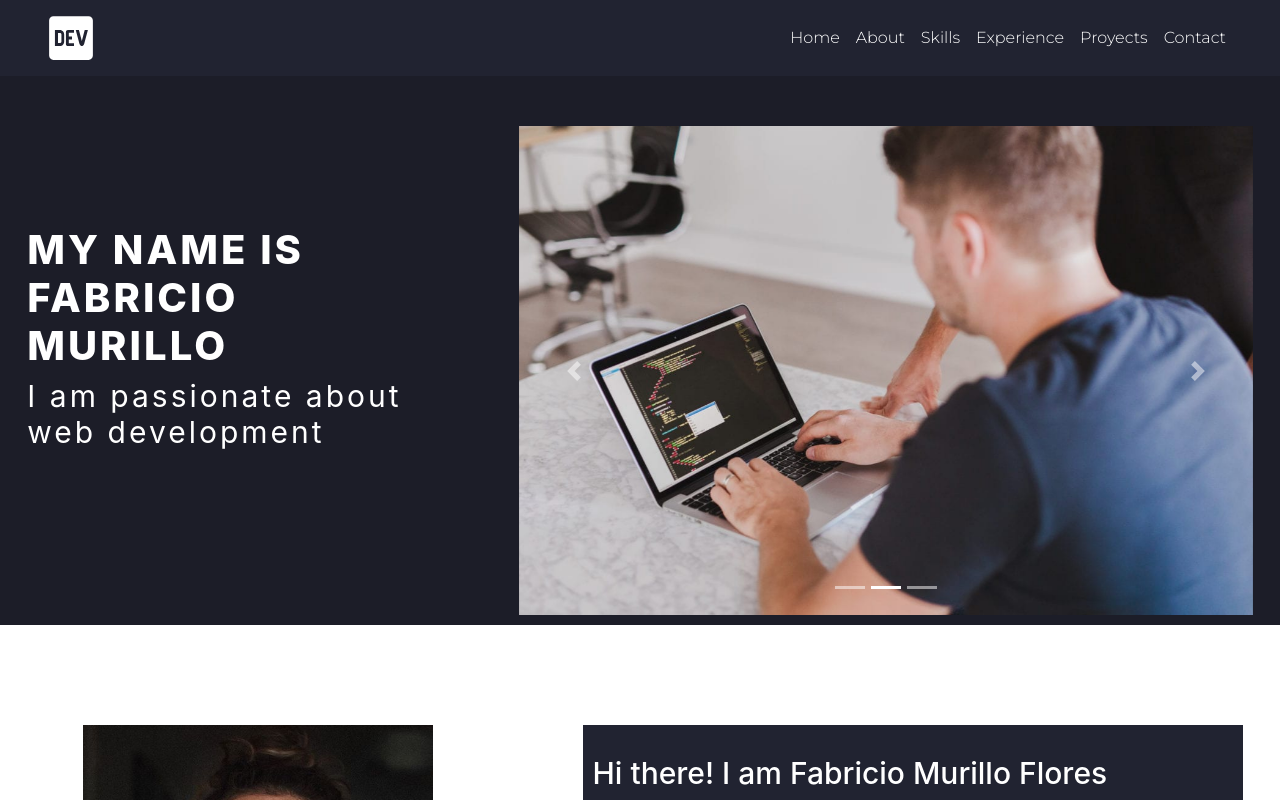
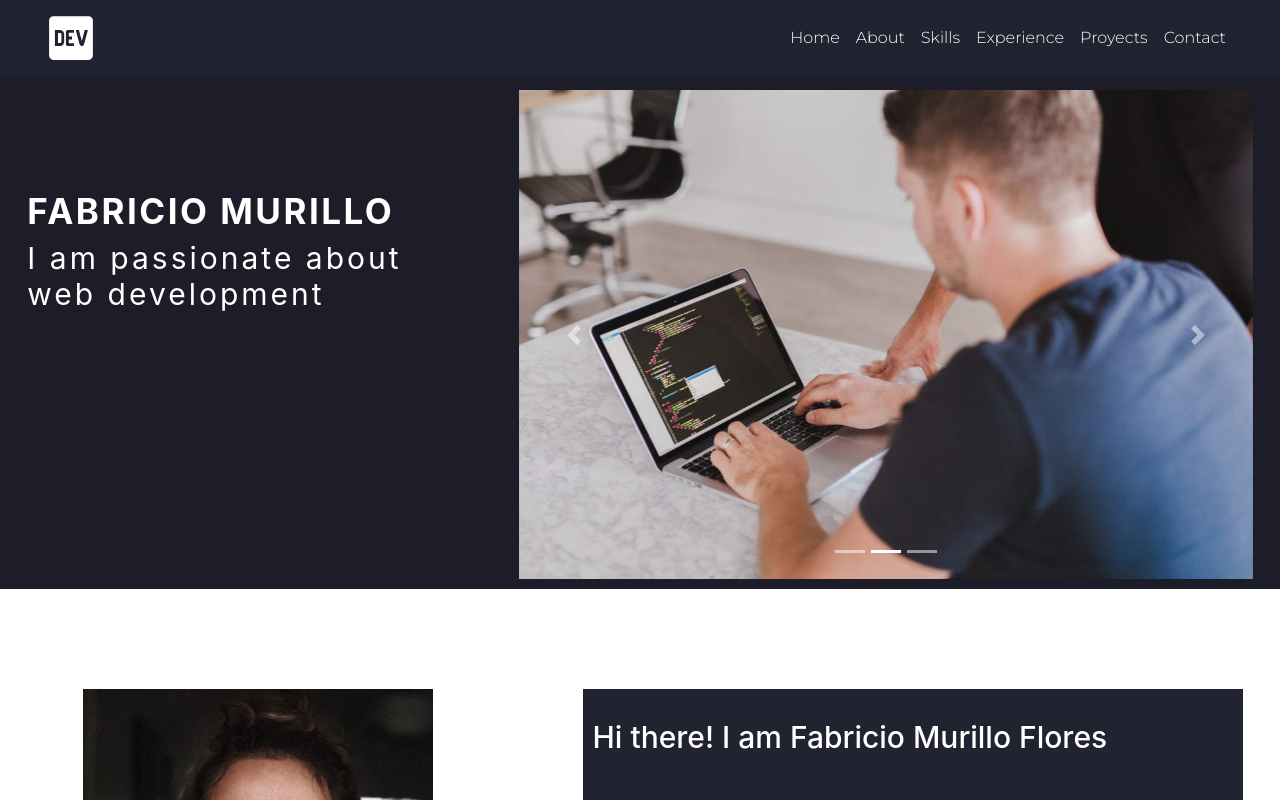
Before and after one commit to FabricioMF72/react-portfolio, a React (Create React App) app: page / in a window 1280 px wide. Shown: the top 800 px of the page. Built offline with nearby package versions, Linux system fonts and the light colour scheme.

Commit message:
add fixed top Navbar and change css home section

```diff
--- a/src/App.css
+++ b/src/App.css
@@ -3,6 +3,7 @@
    width: 100%;
    height: auto;
    background-color: #212331 ;
+   margin-bottom: 40px;
 }
 
 .navbar-logo{
@@ -41,8 +42,9 @@
 .home-title{
   color: #fff;
   text-align:justify;
-  font-weight: 800;
-  letter-spacing: 3px;
+  font-size: 35px;
+  font-weight: 700;
+  letter-spacing: 2.5px;
   margin-top: 100px;
 
 }
--- a/src/components/Header.js
+++ b/src/components/Header.js
@@ -7,7 +7,7 @@ import { FaDev } from "react-icons/fa"
 const Header = () => {
     return (
         <div className= "header">
-            <Navbar collapseOnSelect expand="lg" className="header-navbar">
+            <Navbar collapseOnSelect expand="lg" fixed="top" className="header-navbar">
             <Navbar.Brand href="#home">
                 <FaDev className="navbar-logo"/>
             </Navbar.Brand>
--- a/src/components/Home.js
+++ b/src/components/Home.js
@@ -9,7 +9,7 @@ const Home = () => {
             <div className="container-home">
                 <Row>
                     <Col sm={4} className="home-info">
-                        <h1 className="home-title">MY NAME IS <br/> FABRICIO MURILLO</h1>
+                        <h1 className="home-title">FABRICIO MURILLO</h1>
                         <h1 className="home-about">I am passionate about web development</h1>
                     </Col>
                     <Col sm={7} className="home-carousel">
```
Also changed, not shown: 1 other file (tests, documents, lock files or other folders).
